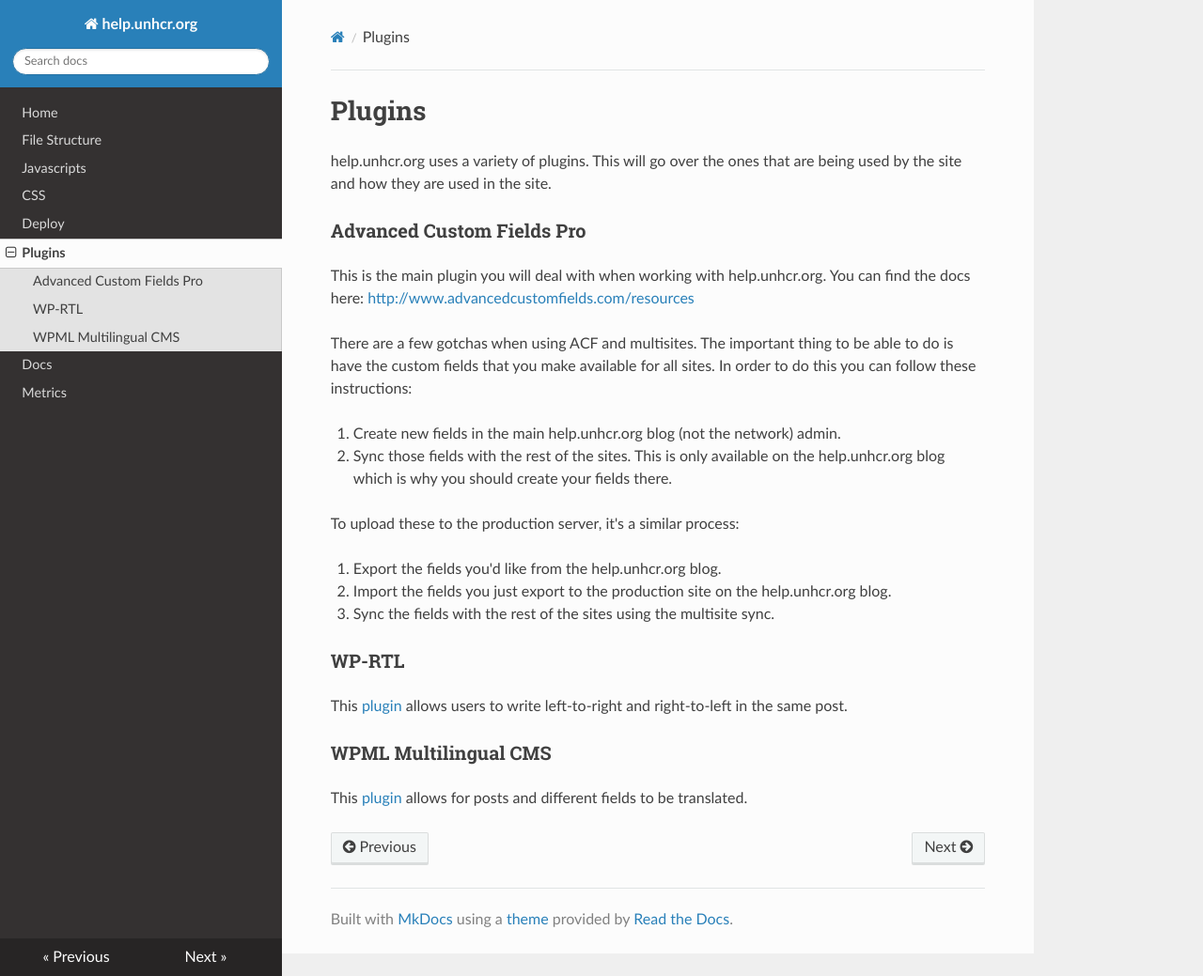
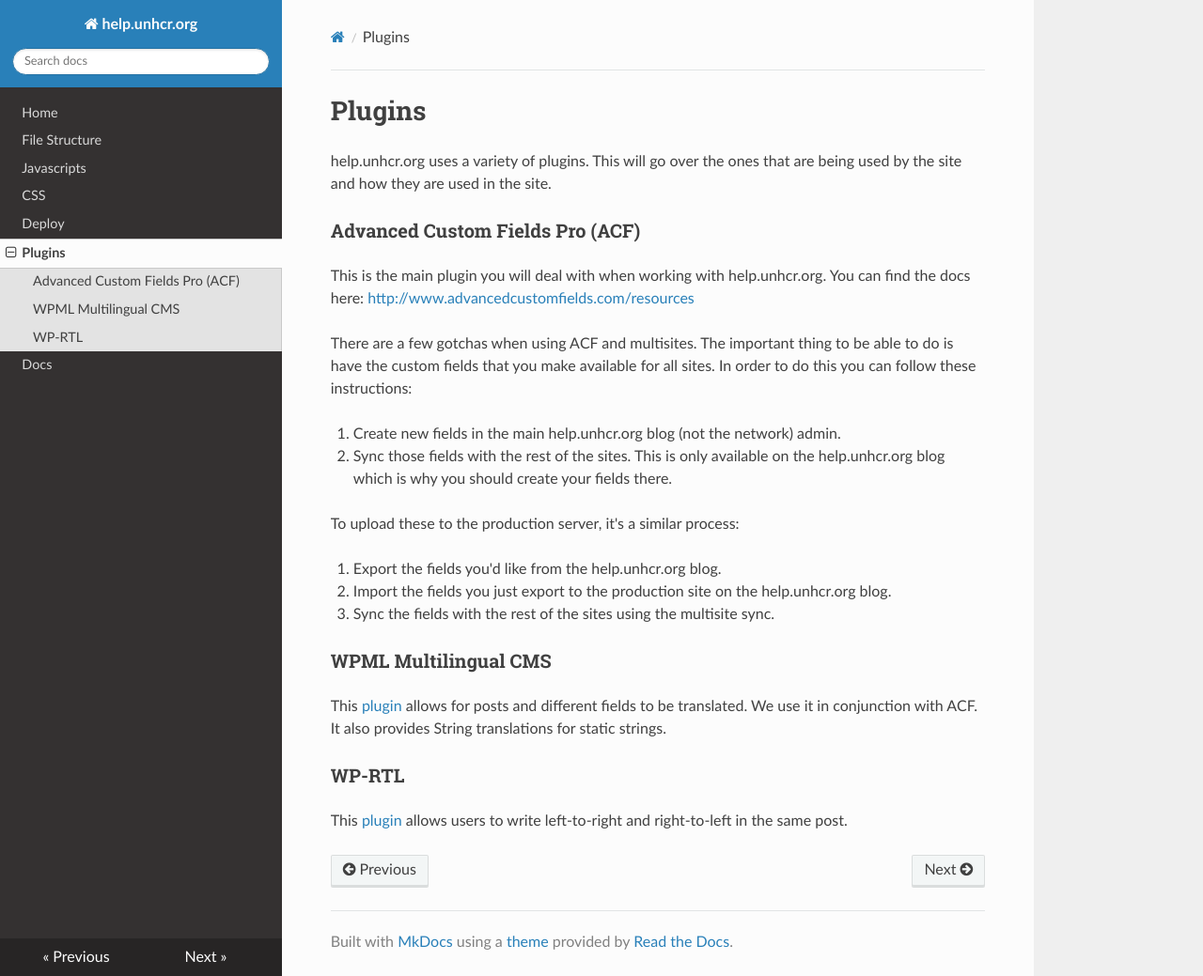
Before and after one commit to unhcr/help.docs, an MkDocs documentation site: the page built from docs/plugins.md, in a window 1280 px wide and 1039 px high. Shown: the whole window at 94% size. Built offline with MkDocs 1.6.1, drawn with Linux system fonts in a browser that asks for light colours; nearby versions of some CDN libraries; old or Windows-style settings are respelled for this version of MkDocs.

Commit message:
more doc updates

```diff
--- a/docs/plugins.md
+++ b/docs/plugins.md
@@ -2,7 +2,7 @@
 
 help.unhcr.org uses a variety of plugins. This will go over the ones that are being used by the site and how they are used in the site.
 
-### Advanced Custom Fields Pro
+### Advanced Custom Fields Pro (ACF)
 
 This is the main plugin you will deal with when working with help.unhcr.org. You can find the docs here: [http://www.advancedcustomfields.com/resources](http://www.advancedcustomfields.com/resources)
 
@@ -18,10 +18,10 @@ To upload these to the production server, it's a similar process:
 3. Sync the fields with the rest of the sites using the multisite sync.
 
 
+### WPML Multilingual CMS
+
+This [plugin](http://wpml.org/) allows for posts and different fields to be translated. We use it in conjunction with ACF. It also provides String translations for static strings.
+
 ### WP-RTL
 
 This [plugin](https://wordpress.org/plugins/wp-rtl/) allows users to write left-to-right and right-to-left in the same post.
-
-### WPML Multilingual CMS
-
-This [plugin](http://wpml.org/) allows for posts and different fields to be translated.
--- a/mkdocs.yml
+++ b/mkdocs.yml
@@ -7,5 +7,4 @@ pages:
 - [deploy.md, Deploy]
 - [plugins.md, Plugins]
 - [docs.md, Docs]
-- [metrics.md, Metrics]
 theme: readthedocs
```
